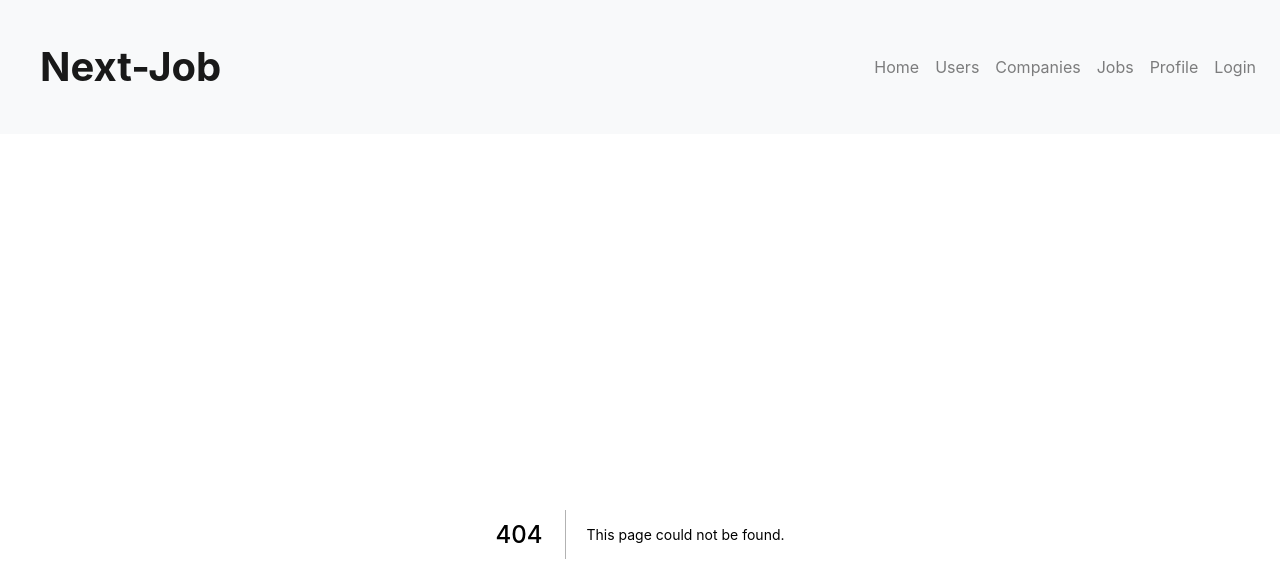
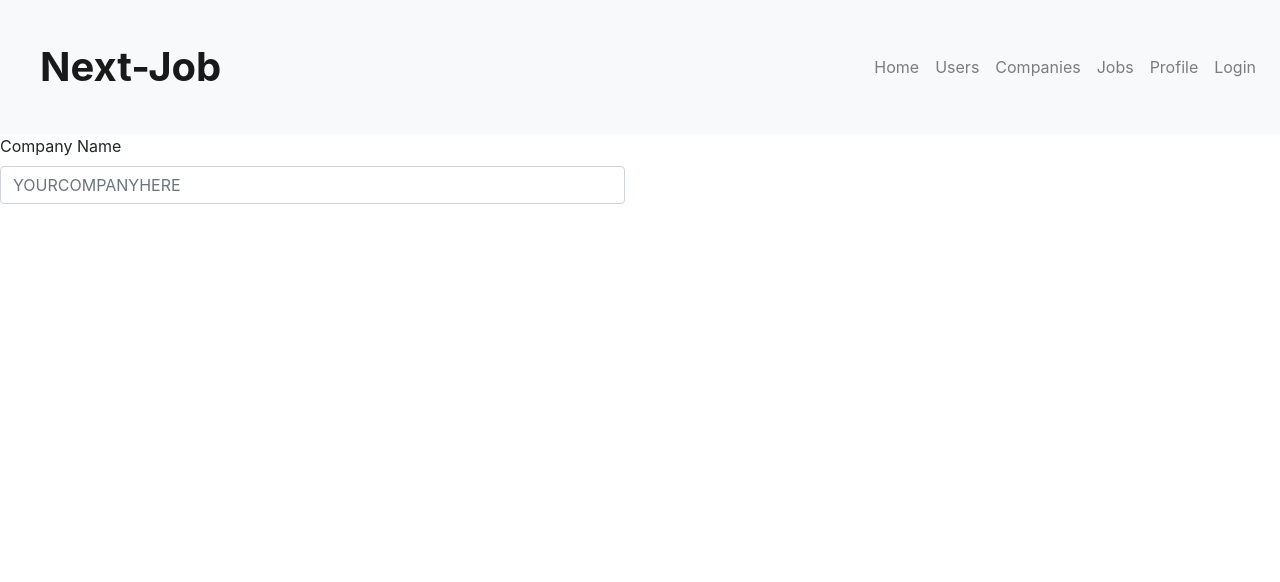
Before and after one commit to richarddowdy/next-job, a Next.js app: page /companies/create in a window 1280 px wide. Before the commit this address had no page. Shown: the top 582 px of the page. Built offline with nearby package versions, Linux system fonts and the light colour scheme.

Commit message:
starting on company creation form

```diff
--- /dev/null
+++ b/pages/companies/create.js
@@ -0,0 +1,42 @@
+import axios from "axios";
+import { Form, Row, Col, Button } from "react-bootstrap";
+import { Formik } from "formik";
+
+export default function AddNewCompany() {
+  return (
+    <Formik
+      initialValues={{
+        companyName: "",
+        companyHandle: "",
+        numberOfEmployees: "",
+      }}
+      validate={() => {
+        const errors = {};
+      }}
+      onSubmit={async (values) => {
+        console.log(values);
+      }}
+    >
+      {({ values, errors, touched, handleChange, handleSubmit, handleBlur }) => (
+        <Form onSubmit={handleSubmit}>
+          <Row>
+            <Form.Group as={Col} md={6} controlId="formBasicUsername">
+              <Form.Label>Company Name</Form.Label>
+              <Form.Control
+                type="text"
+                name="name"
+                placeholder="YOURCOMPANYHERE"
+                value={values.companyName}
+                onChange={handleChange}
+                onBlur={handleBlur}
+                isInvalid={errors.companyName && touched.companyName && errors.companyName}
+              />
+              <Form.Text className="text-muted"></Form.Text>
+              <Form.Control.Feedback type="invalid">{errors.companyName}</Form.Control.Feedback>
+            </Form.Group>
+          </Row>
+        </Form>
+      )}
+    </Formik>
+  );
+}
```
